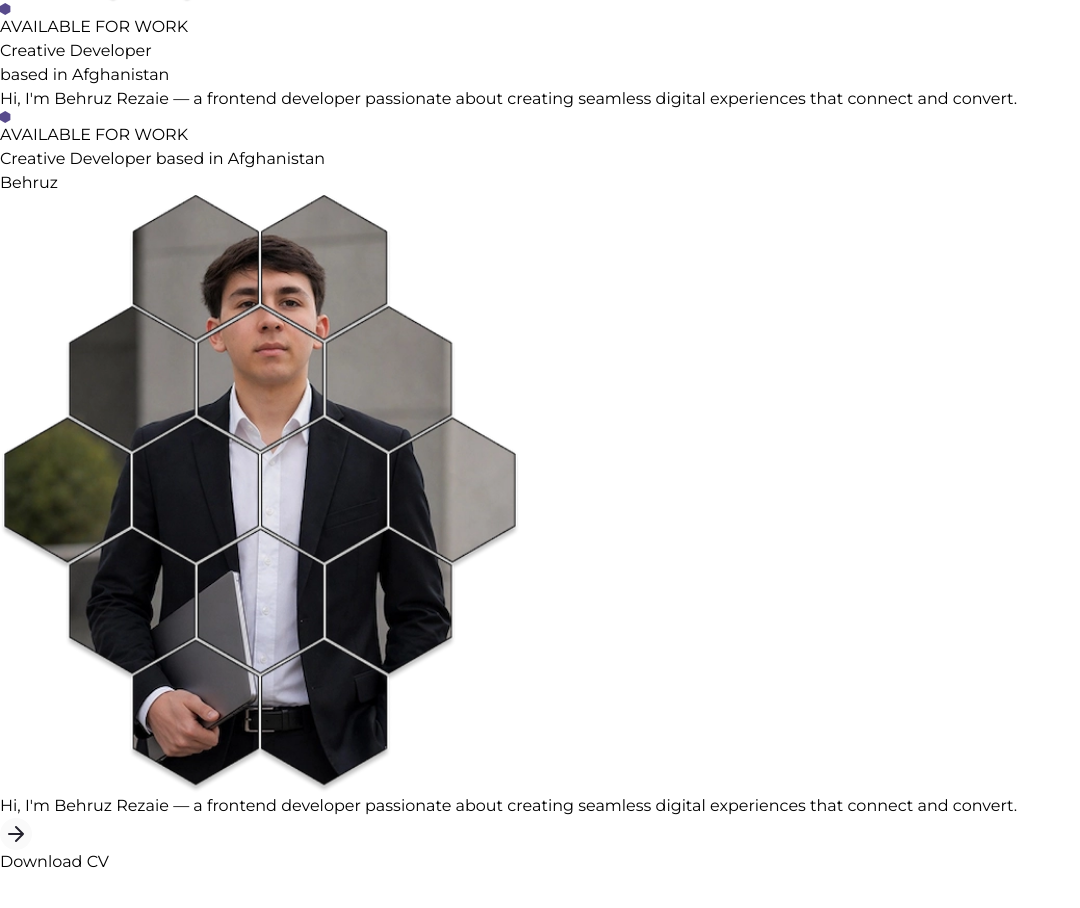
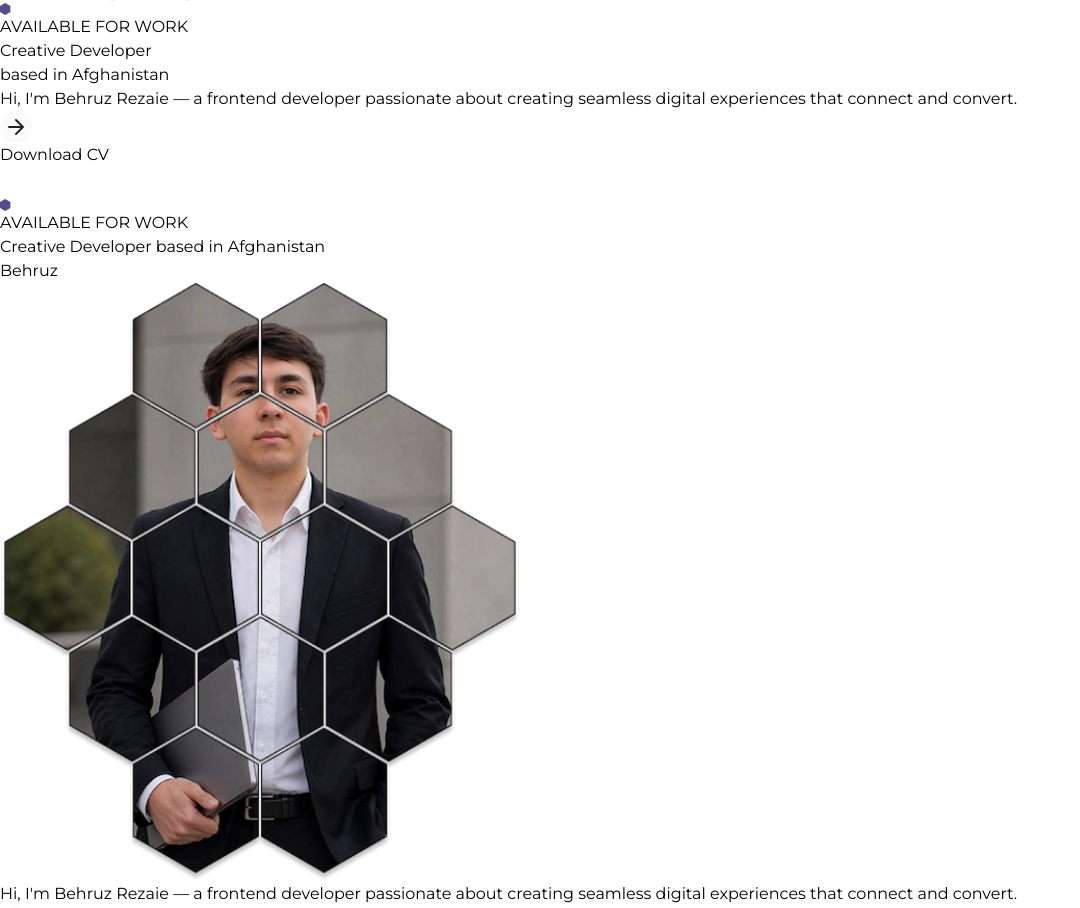
Before and after one commit to behruzrezaie-dev/Portfolio, a React (Vite) app: page / in a window 1280 px wide. Shown: the part 1195-2103 px from the top of the page, without its empty margins (0-1080 px from the left). Built offline with nearby package versions, Linux system fonts and the light colour scheme.

Commit message:
M: modified the hero

```diff
--- a/src/sections/Hero.jsx
+++ b/src/sections/Hero.jsx
@@ -44,9 +44,9 @@
             creating seamless digital experiences that connect and convert.
           </p>
 
-          {/* <div className="mt-5">
+          <div className="mt-5">
             <DownloadBtn />
-          </div> */}
+          </div>
         </div>
 
         <div //  DESKTOP
```
